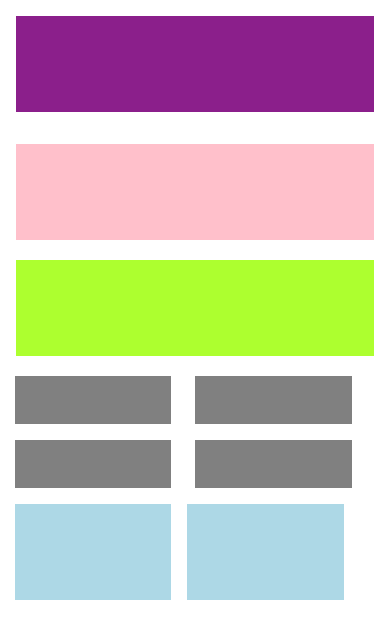
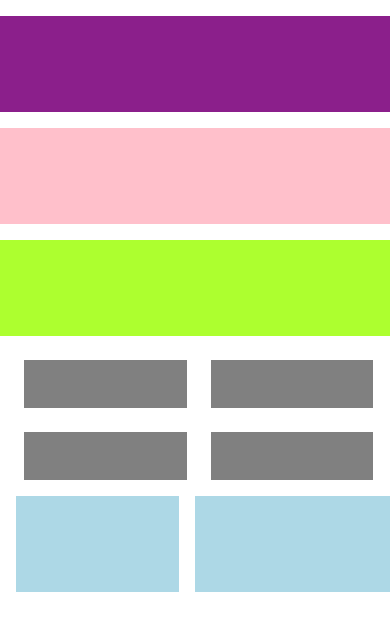
Before and after one commit to maraglianovittorio/Entornos-Graficos, a plain HTML site: page Practica-Bootstrap/Practica-2/Ejercicio-2.html in a window 390 px wide. Drawn offline with nearby package versions, Linux system fonts and the light colour scheme.

Commit message:
Update Ejercicio-2.html

```diff
--- a/Practica-Bootstrap/Practica-2/Ejercicio-2.html
+++ b/Practica-Bootstrap/Practica-2/Ejercicio-2.html
@@ -7,40 +7,36 @@ tamaño de 6. Utilizar el segundo mockup para el tamaño sm. -->
 <head>
     <meta charset="UTF-8">
     <meta name="viewport" content="width=device-width, initial-scale=1.0">
-    <link rel="stylesheet"
-    href="https://maxcdn.bootstrapcdn.com/bootstrap/4.0.0/css/bootstrap.min.css"
-    integrity="sha384-
-    Gn5384xqQ1aoWXA+058RXPxPg6fy4IWvTNh0E263XmFcJlSAwiGgFAW/dAiS6JXm"
-    crossorigin="anonymous">
+    <link href="https://cdn.jsdelivr.net/npm/bootstrap@5.3.2/dist/css/bootstrap.min.css" rel="stylesheet" integrity="sha384-T3c6CoIi6uLrA9TneNEoa7RxnatzjcDSCmG1MXxSR1GAsXEV/Dwwykc2MPK8M2HN" crossorigin="anonymous">
     <title>Ejercicio2</title>
 </head>
 <body>
     <div class="container">
         <div class="row">
-            <div class="col-sm-11 col-md-10 p-5 my-3 col-11 ml-3 mr-3" style="background-color: rgb(139, 31, 139);"></div>
+            <div class=" col-md-10 p-5 my-3" style="background-color: rgb(139, 31, 139);"></div>
         </div>
         <div class="row">
-            <div class="col-md-3 my-3 p-5 col-sm-11 col-11 ml-3 mr-3" style="background-color: pink;"></div>
+            <div class="col-md-3 my-md-3 p-5 col-sm-12 col-xs-11 ml-xs-3 me-xs-3" style="background-color: pink;"></div>
             <div class="col-md-9">
                 <div class="row">
-                    <div class="col-md-9 p-5 my-md-3 ml-md-4 col-sm-11 p-5 ml-sm-0 my-sm-1 m-0 my-1 col-11 ml-3 mr-3" style="background-color: greenyellow;"></div>
+                    <div class="col-md-9 p-5 my-md-3 ms-md-3 col-sm-12 p-5 ml-sm-0 my-sm-3 col-xs-6 mt-3 mx-0 " style="background-color: greenyellow;"></div>
                 </div>
-                <div class="row my-md-2 ml-md-3 ml-sm-0 my-sm-3 ml-0 my-3">
-                    <div class="col-md-3 mr-md-2 p-4 col-sm-5 mr-sm-4 col-5 mr-4" style="background-color:grey;"></div>
-                    <div class="col-md-3 mr-md-2 p-4 col-sm-5 col-5" style="background-color:grey;"></div>
-                    <div class="col-md-3 mr-md-2 p-4 d-none d-md-block" style="background-color:grey;"></div>
+                <div class="row my-md-2 ms-md-3 ms-sm-0 my-sm-3 my-4">
+                    <div class="col-md-3 ms-md-0 me-md-2 p-4 col-sm-5 me-sm-4 col-5 me-4 ms-4" style="background-color:grey;"></div>
+                    <div class="col-md-3 me-md-2 p-4 col-sm-5 col-5" style="background-color:grey;"></div>
+                    <div class="col-md-3 me-md-2 p-4 d-none d-md-block" style="background-color:grey;"></div>
 
                 </div>
-                <div class="row my-md-3 ml-md-3 ml-sm-0 my-sm-3 ml-0 my-3">
+                <div class="row my-md-3 ms-md-3 ms-sm-0 my-sm-3 ms-xs-0 my-3">
 
-                    <div class="col-md-3 mr-md-2 p-4 col-sm-5 mr-sm-4 col-5 mr-4" style="background-color:grey;"></div>
-                    <div class="col-md-3 mr-md-2 p-4 col-sm-5 col-5" style="background-color:grey;"></div>
-                    <div class="col-md-3 mr-md-2 p-4 d-md-block d-none" style="background-color:grey;"></div>
+                    <div class="col-md-3 me-md-2 ms-md-0 p-4 col-sm-5 me-sm-4 col-5 me-4 ms-4" style="background-color:grey;"></div>
+                    <div class="col-md-3 me-md-2 p-4 col-sm-5 col-5" style="background-color:grey;"></div>
+                    <div class="col-md-3 me-md-2 p-4 d-md-block d-none" style="background-color:grey;"></div>
                 </div>
-                <div class="row my-md-3 ml-md-3 ml-sm-0 my-sm-3 ml-0 my-0" >
+                <div class="row my-md-3 ms-md-3 ms-sm-0 my-sm-3 ms-xs-0 my-3" >
 
-                    <div class="col-md-3 p-5 mr-3 col-sm-5 col-5" style="background-color:lightblue;"></div>
-                    <div class="col-md-6 p-5 my-md-0 col-sm-5 col-5" style="background-color:lightblue;"></div>
+                    <div class="col-md-3 p-5 ms-md-0 me-3 col-sm-5 col-5 ms-3" style="background-color:lightblue;"></div>
+                    <div class="col-md-6 p-5 my-md-0 col-sm-6 col-6" style="background-color:lightblue;"></div>
                 </div>
             </div>
 
```
